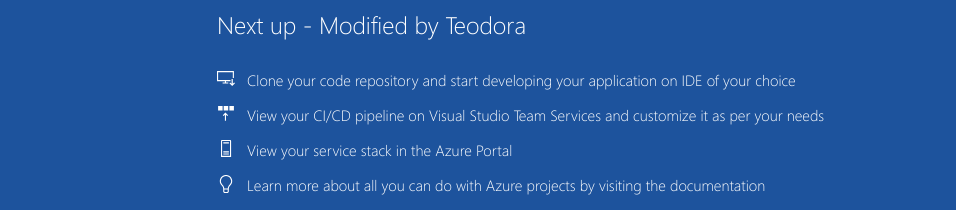
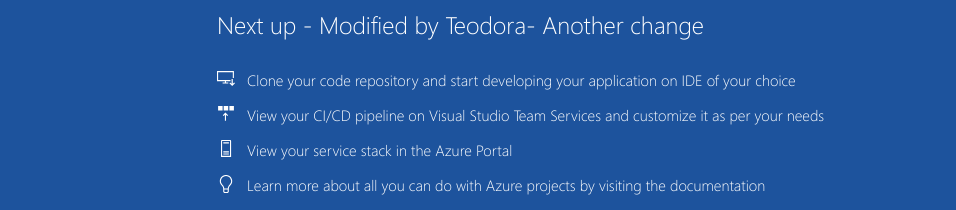
Before and after one commit to tnikolovska/sample-project, a plain HTML site: page sample-project/index.html in a window 1280 px wide. Shown: the part 590-800 px from the top of the page, without its empty margins (8-964 px from the left). Drawn offline with Linux system fonts and the light colour scheme.

Commit message:
My new commit

```diff
--- a/sample-project/index.html
+++ b/sample-project/index.html
@@ -22,7 +22,7 @@
                 <div class="description line-1"> Azure DevOps Project has been successfully setup</div>
                 <div class="description line-2"> Your HTML app is up and running on Azure</div>
                 <div class="next-steps-container">
-                    <div class="next-steps-header">Next up - Modified by Teodora</div>
+                    <div class="next-steps-header">Next up - Modified by Teodora- Another change</div>
                     <div class="next-steps-body">
                         <div class="step">
                             <div class="step-icon">
```
Also changed, not shown: 2 other files.
